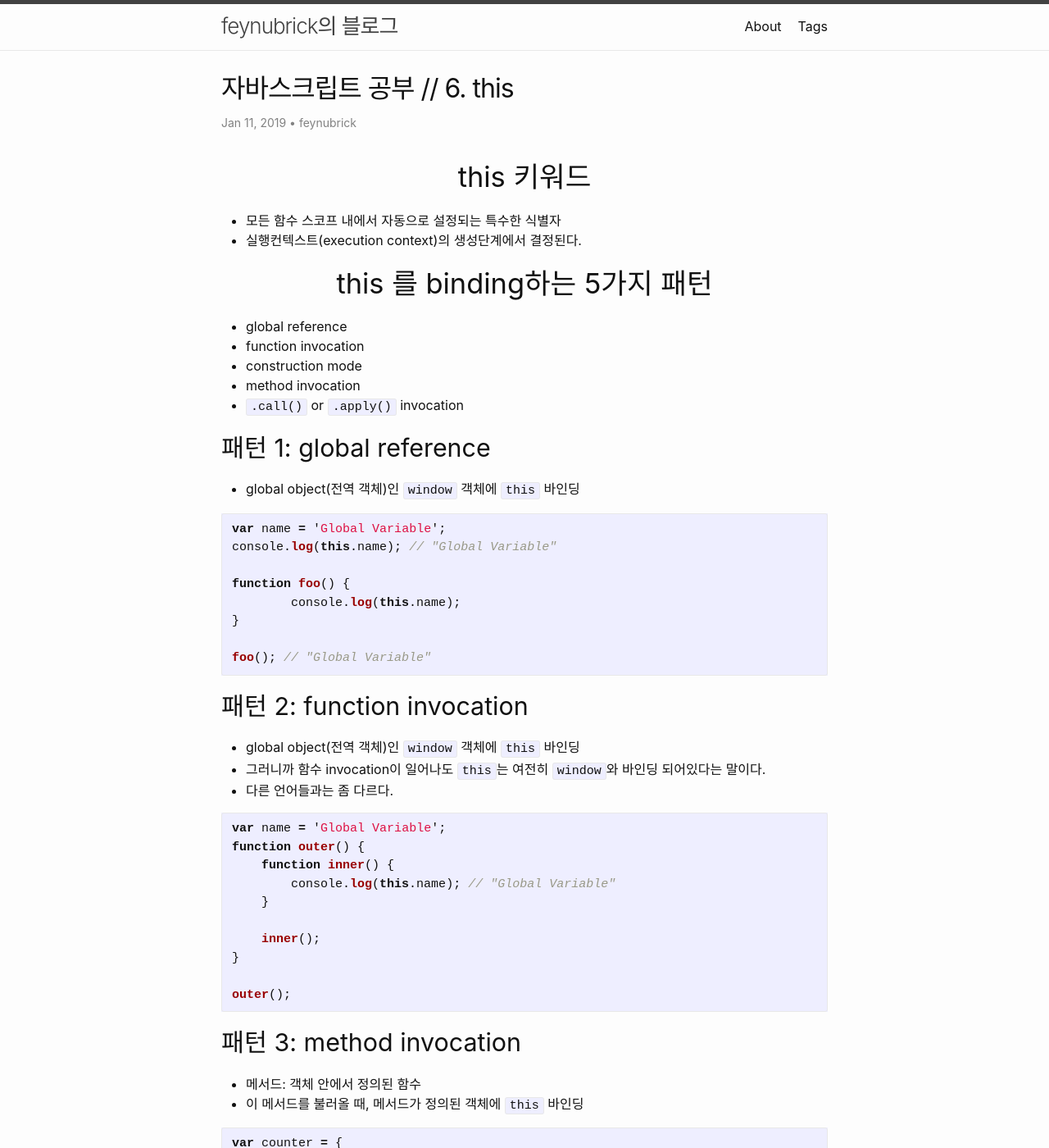
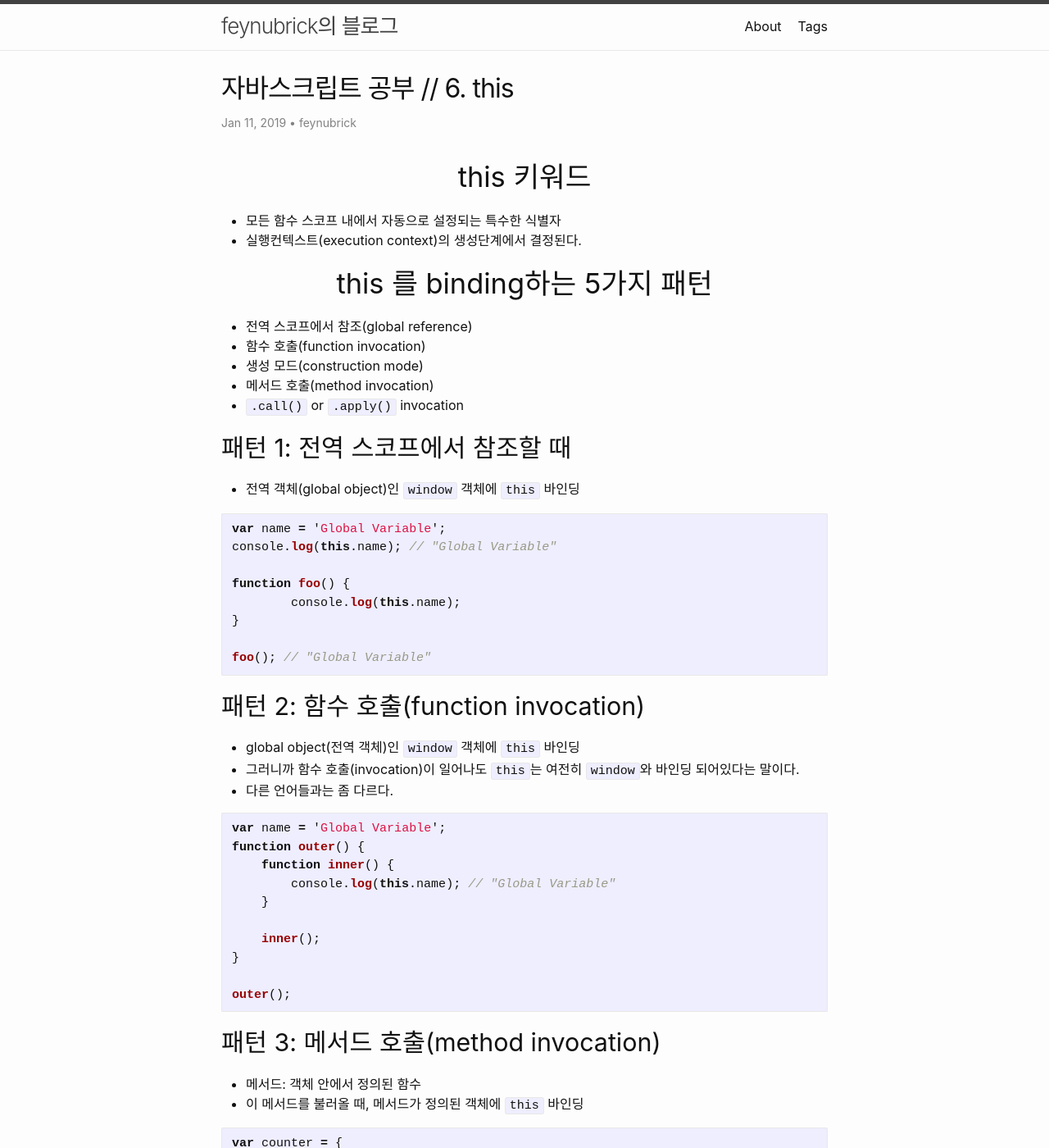
Before and after one commit to feynubrick/feynubrick.github.io, a Jekyll site: the page built from _posts/2019-01-11-javascript-study-6-this.md, in a window 1280 px wide and 1400 px high. Shown: the whole window at 82% size. Built offline with Jekyll 4.4.1, drawn with Linux system fonts in a browser that asks for light colours; nearby versions of some CDN libraries; comment, search, counter and statistics services are not loaded; some of the changed text lies outside the part shown.

Commit message:
edited posts

````diff
--- a/_posts/2019-01-11-javascript-study-6-this.md
+++ b/_posts/2019-01-11-javascript-study-6-this.md
@@ -13,15 +13,15 @@ tags: [JavaScript, Study]
 
 # this 를 binding하는 5가지 패턴
 
-- global reference
-- function invocation
-- construction mode
-- method invocation
+- 전역 스코프에서 참조(global reference)
+- 함수 호출(function invocation)
+- 생성 모드(construction mode)
+- 메서드 호출(method invocation)
 - `.call()`  or `.apply()` invocation
 
-## 패턴 1: global reference
+## 패턴 1: 전역 스코프에서 참조할 때
 
-- global object(전역 객체)인 `window` 객체에 `this` 바인딩
+- 전역 객체(global object)인 `window` 객체에 `this` 바인딩
 
 ```javascript
 var name = 'Global Variable';
@@ -34,10 +34,10 @@ function foo() {
 foo(); // "Global Variable"
 ```
 
-## 패턴 2: function invocation
+## 패턴 2: 함수 호출(function invocation)
 
 - global object(전역 객체)인 `window` 객체에 `this` 바인딩
-- 그러니까 함수 invocation이 일어나도 `this`는 여전히 `window`와 바인딩 되어있다는 말이다.
+- 그러니까 함수 호출(invocation)이 일어나도 `this`는 여전히 `window`와 바인딩 되어있다는 말이다.
 - 다른 언어들과는 좀 다르다.
 
 ```javascript
@@ -53,7 +53,7 @@ function outer() {
 outer();
 ```
 
-##  패턴 3: method invocation
+##  패턴 3: 메서드 호출(method invocation)
 
 - 메서드: 객체 안에서 정의된 함수
 - 이 메서드를 불러올 때, 메서드가 정의된 객체에 `this` 바인딩
@@ -87,10 +87,10 @@ console.log(obj.fn() === obj); // true
 사실 패턴 2와 3은 같은 것을 의미한다.
 글로벌 컨텍스트의 경우에는 `window.function()`에서 `window.` 이 생략된 것이라 볼 수 있기 때문이다.
 
-## 패턴 4: construction mode
+## 패턴 4: 생성 모드(construction mode)
 
-- new 연산자로 생성된 function 영역의 this
-- 이 invocation으로 생성되는 객체에 `this` 바인딩
+- `new` 연산자로 생성된 function 영역의 `this`
+- 이 호출로 생성되는 객체에 `this` 바인딩
 
 ```javascript
 function F(v) {
@@ -104,7 +104,7 @@ console.log(f.val); // WooHoo!
 console.log(val); // ReferenceError
 ```
 
-## 패턴 5: .call() or .apply() invocation
+## 패턴 5: .call() or .apply() 호출(invocation)
 
 - 각 함수의 첫 argument인 객체에 `this` 바인딩
 - 수동으로 `this` 바인딩을 서술하기 위해 사용
@@ -113,10 +113,12 @@ console.log(val); // ReferenceError
 function identify() {
     return this.name.toUpperCase();
 }
+
 function speak() {
     var greeting = "Hello, I'm " + identify.call(this);
     console.log(greeting);
 }
+
 var me = { name: 'Kyle' };
 var you = { name: 'Reader' };
 
@@ -208,7 +210,7 @@ function Product(name, price) {
     this.name = name;
     this.price = price;
     this.print = function () {
-        console.log(this.constructor.name + '// ' + this.name + '\t' + this.price + ' USD');
+        console.log(this.constructor.name + ' // ' + this.name + '\t' + this.price + ' USD');
     };
 }
 
@@ -229,8 +231,8 @@ cheese.print(); // Q1
 fun.print(); // Q2
 ```
 
-- Q1 => Food: feta	5 USD
-- Q2 => Toy: robot	40 USD
+- Q1 => Food // feta	5 USD
+- Q2 => Toy // robot	40 USD
 
 # bind
 인자로 넘겨준 객체와 연결된 새로운 함수를 반환한다.
````
Also changed, not shown: _posts/2019-01-03-javascript-study-4-object.md (+32 -22 lines), _posts/2019-01-11-javascript-study-5-scope-closure-iife.md (+21 -15 lines), _posts/2019-01-16-javascript-study-7-asynchronous-call.md (+1 -1 lines), _posts/2019-01-18-algorithm-study-recurssion.md (+1 -0 lines).
